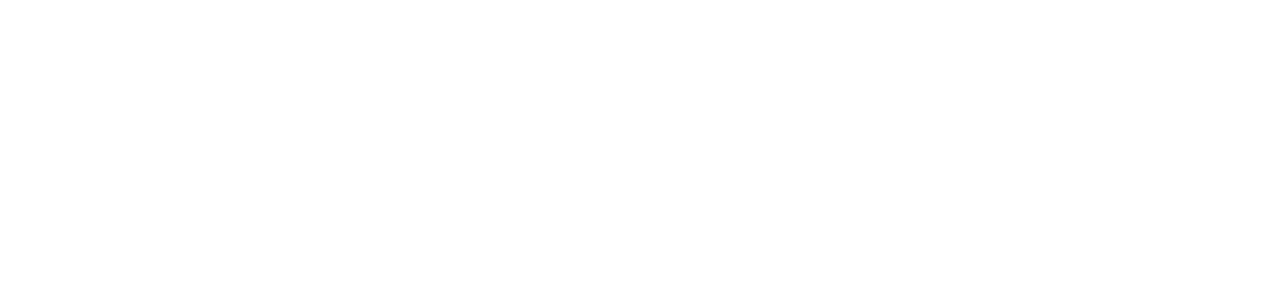
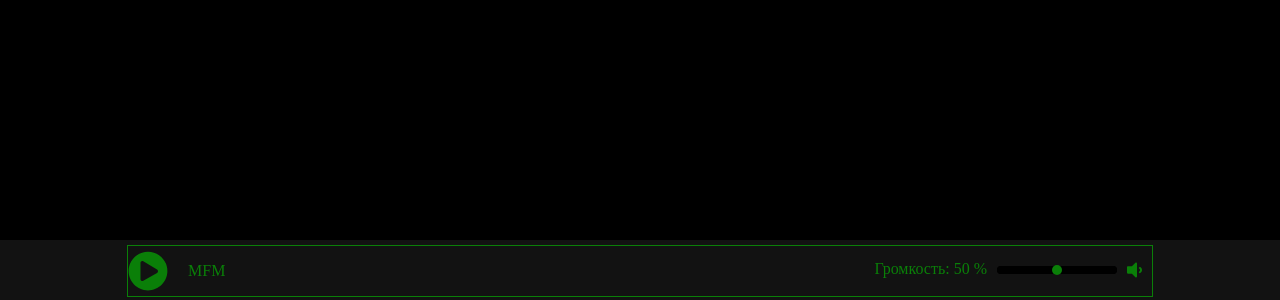
Before and after one commit to Eugene-Okhryamkin/react-online-radio, a React app: page / in a window 1280 px wide. Shown: the part 500-800 px from the top of the page. Built offline with nearby package versions, Linux system fonts and the light colour scheme.

Commit message:
first commit

```diff
--- /dev/null
+++ b/src/components/player-controls/play-pause/playPause.jsx
@@ -0,0 +1,39 @@
+import React, { Component } from "react";
+import { FontAwesomeIcon } from "@fortawesome/react-fontawesome";
+import "./playPause.sass";
+import { faPauseCircle, faPlayCircle } from "@fortawesome/free-solid-svg-icons";
+
+class PlayPause extends Component {
+    constructor() {
+        super();
+        this.state = {
+            play: false
+        }
+    }
+
+    tooglePlayPause = e => {
+        const { music } = this.props;
+         e.preventDefault();
+        if(this.state.play) {
+            this.setState({play: false});
+            music.pause();
+        } else {
+            this.setState({play: true});
+            music.play();
+        }
+    };
+
+    render() {
+        const { play } = this.state;
+        return(
+            <div className="playPause">
+                <a href="#" onClick={this.tooglePlayPause}>
+                    {play && <FontAwesomeIcon icon={ faPauseCircle } />}
+                    {!play && <FontAwesomeIcon icon={ faPlayCircle } />}
+                </a>
+            </div>
+        )
+    }
+}
+
+export default PlayPause;
--- /dev/null
+++ b/src/components/player-controls/play-pause/playPause.sass
@@ -0,0 +1,3 @@
+.fa-play-circle, .fa-pause-circle
+  color: #0a7f08
+  font-size: 40px
--- a/src/components/player-controls/player-controls.jsx
+++ b/src/components/player-controls/player-controls.jsx
@@ -1,36 +1,39 @@
 import React, { Component } from "react";
+import PlayPause from "./play-pause/playPause.jsx";
+import VolumeMute from "./volume-mute/volumeMute.jsx";
 import "./player-controls.sass";
+import { FontAwesomeIcon } from "@fortawesome/react-fontawesome";
 
 class Controls extends Component {
-    state = {
-        audio: false
-    };
-
-    tooglePlayPause = (e) => {
-        e.preventDefault();
-        this.setState({
-            audio: true
-        });
+    constructor(props) {
+        super(props);
+        this.state = {
+            music: null
+        }
     }
 
-    renderAudio = () => {
-      const stream = new Audio();
-      const { audio } = this.state;
-
-      audio == true ? stream.play() : stream.pause();
+    componentDidMount() {
+        const { stream } = this.props;
+        window.audio = new Audio(stream);
+        this.setState({music: audio});
     }
 
     render() {
-        {this.renderAudio()}
+        const { volume, muted } = this.state;
+
         return(
             <div className="controls">
-                <div className="playPause">
-                    <a
-                        href="#"
-                        onClick={this.tooglePlayPause}
-                    >play</a>
+                <div className="playPause-control__stationName">
+                    <PlayPause music={ this.state.music }/>
+                    <div className="stationName">
+                        <p>{this.props.stationName}</p>
+                    </div>
+                </div>
+                <div className="volume__equalizerBtn">
+                    <VolumeMute music={ this.state.music }/>
                 </div>
             </div>
+
         )
     }
 }
--- a/src/components/player-controls/player-controls.sass
+++ b/src/components/player-controls/player-controls.sass
@@ -2,9 +2,65 @@
   display: flex
   width: 80%
   height: 50px
-  border: 1px solid limegreen
+  border: 1px solid #0a7f08
   margin-top: 5px
+  align-items: center
+  justify-content: space-between
 
-.fa-play-circle
-  color: limegreen
-  font-size: 30px
+
+
+
+
+.playPause-control__stationName
+  display: flex
+  align-items: center
+
+  .stationName
+    margin-left: 20px
+
+    p
+      color: #0a7f08
+      text-transform: uppercase
+
+
+.volume__equalizerBtn
+  display: flex
+  align-items: center
+
+  .volume
+    display: flex
+
+  .mute
+    transition: .3s
+    margin:
+      right: 10px
+      left: 10px
+
+  .volumeTrack
+    label
+      color: #0a7f08
+
+    input[type=range]
+      -webkit-appearance: none
+      margin-left: 10px
+      padding: 0
+      height: 8px
+      width: 120px
+      outline: none
+      background: #000
+      border-radius: 10px
+      transition: .3s
+
+      &::-webkit-slider-thumb
+        -webkit-appearance: none
+        cursor: pointer
+        background: #0a7f08
+        height: 10px
+        width: 10px
+        border-radius: 50%
+        margin-top: -1px
+
+      &::-webkit-slider-runnable-track
+        background: #000
+        height: 8px
+        border-radius: 40px
--- /dev/null
+++ b/src/components/player-controls/volume-mute/volumeMute.jsx
@@ -0,0 +1,60 @@
+import React, { Component } from "react";
+import "./volumeMute.sass";
+import { FontAwesomeIcon } from "@fortawesome/react-fontawesome";
+import { faVolumeDown, faVolumeMute, faVolumeOff, faVolumeUp } from "@fortawesome/free-solid-svg-icons";
+
+class VolumeMute extends Component {
+    constructor() {
+        super();
+        this.state = {
+            volume: 0.5,
+            muted: true
+        };
+    }
+
+    handleChangeVolume = (event, value) => {
+        const { volume } = this.state;
+        const { music } = this.props;
+        this.setState({volume: event.target.value});
+        music.volume = this.state.volume;
+    };
+
+    handleMuteAudio = e => {
+        e.preventDefault();
+        const { muted, volume } = this.state;
+        const { music } = this.props;
+        muted ? this.setState({muted: false}) : this.setState({muted: true});
+        music.muted = muted;
+    };
+
+    render() {
+        const { volume, muted } = this.state;
+        return(
+            <div className="volume">
+                <div className="volumeTrack">
+                    <label>
+                        Громкость: {parseInt(volume * 100)} %
+                        <input
+                            type="range"
+                            max={1} min={0}
+                            step="0.01"
+                            value={ volume }
+                            onChange={this.handleChangeVolume}
+                        />
+                    </label>
+                </div>
+                <div className="mute">
+                    <a
+                        href="#"
+                        onClick={this.handleMuteAudio}
+                    >
+                        {muted && <FontAwesomeIcon icon={volume == 0 ? faVolumeOff : (volume <= 0.5 ? faVolumeDown : faVolumeUp) } />}
+                        {!muted && <FontAwesomeIcon icon={faVolumeMute} />}
+                    </a>
+                </div>
+            </div>
+        )
+    }
+}
+
+export default VolumeMute;
--- /dev/null
+++ b/src/components/player-controls/volume-mute/volumeMute.sass
@@ -0,0 +1,3 @@
+.fa-volume-mute, .fa-volume-down, .fa-volume-up, .fa-volume-off
+  font-size: 20px
+  color: #0a7f08
--- a/src/containers/App.jsx
+++ b/src/containers/App.jsx
@@ -1,9 +1,11 @@
 import React, { Component } from "react";
+import Player from "./player/player.jsx";
 
 class App extends Component {
     render() {
         return(
             <React.Fragment>
+                <Player />
             </React.Fragment>
         )
     }
--- a/src/containers/player/player.jsx
+++ b/src/containers/player/player.jsx
@@ -0,0 +1,18 @@
+import React, { Component } from "react";
+import "./player.sass";
+import Controls from "../../components/player-controls/player-controls.jsx"
+
+class Player extends Component {
+    render() {
+        return(
+            <div className="player">
+                <Controls
+                    stream="http://radio.mfm.ua:80/online128"
+                    stationName="mfm"
+                />
+            </div>
+        )
+    }
+}
+
+export default Player;
--- a/src/containers/player/player.sass
+++ b/src/containers/player/player.sass
@@ -0,0 +1,8 @@
+.player
+  display: flex
+  position: absolute
+  bottom: 0
+  background: #121212
+  width: 100%
+  height: 60px
+  justify-content: center
--- a/src/index.jsx
+++ b/src/index.jsx
@@ -4,7 +4,6 @@
 import "./index.sass";
 import App from "./containers/App.jsx";
 
-
 ReactDOM.render(
     <App />,
     document.getElementById("root")
--- a/src/index.sass
+++ b/src/index.sass
@@ -0,0 +1,5 @@
+body
+  background: #000000
+  width: 100%
+  height: 100vh
+  position: relative
```
Also changed, not shown: package.json (+7 -0 lines), 2 other files (tests, documents, lock files or other folders).
